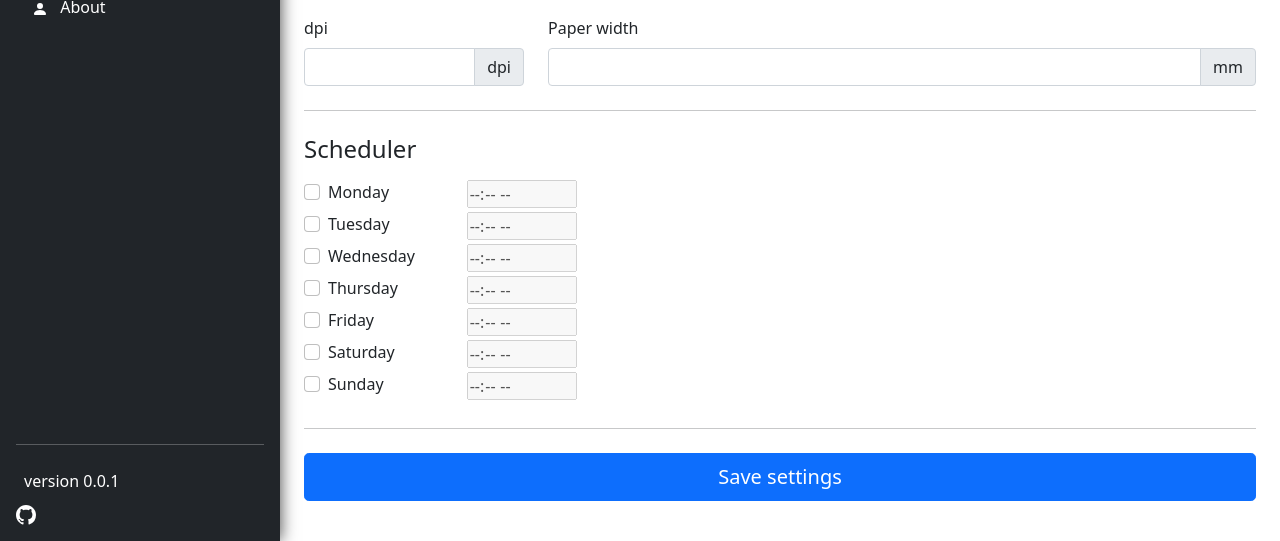
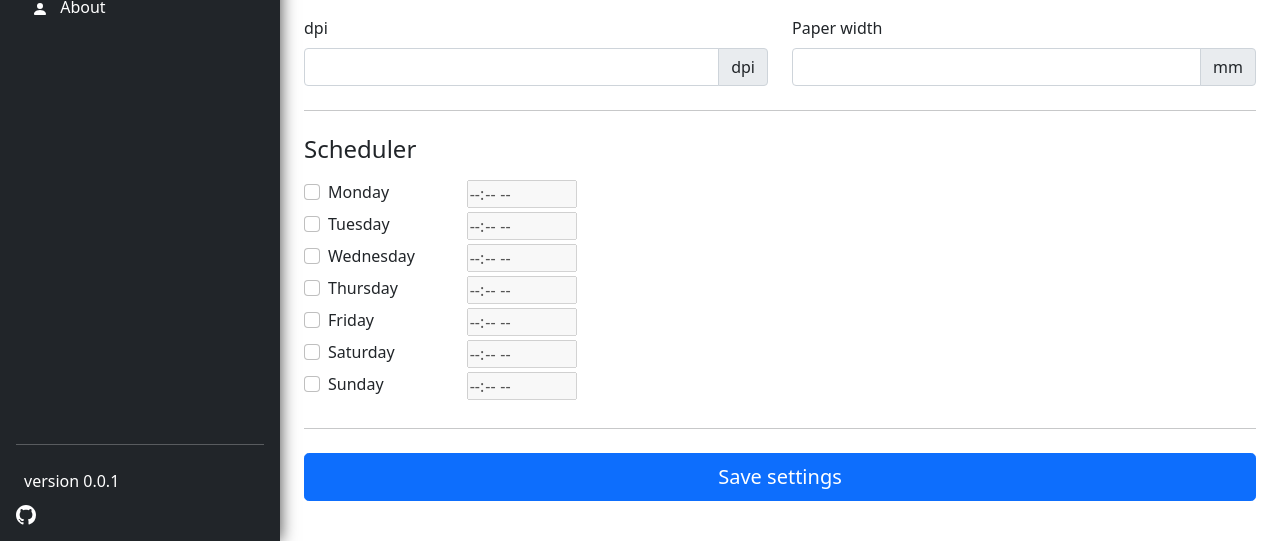
Before and after one commit to theticketpost/theticketpost-service, a Flask app: page /settings in a window 1280 px wide. Shown: the part 259-800 px from the top of the page. Run offline with Flask 2, Linux system fonts and the light colour scheme; data that the repository does not hold is empty.

Commit message:
modified column width in dpi and paper width

```diff
--- a/theticketpost/templates/settings.html
+++ b/theticketpost/templates/settings.html
@@ -29,7 +29,7 @@
                 </div>
             </div>
             <div class="row mb-3">
-                <div class="col-sm-3">
+                <div class="col-sm-6">
                     <label for="printer_dpi" class="form-label">dpi</label>
                     <div class="input-group">
                         <input type="number" class="form-control" id="printer_dpi" placeholder=""
@@ -37,7 +37,7 @@
                         <span class="input-group-text">dpi</span>
                     </div>
                 </div>
-                <div class="col-sm-9">
+                <div class="col-sm-6">
                     <label for="printer_paper_width" class="form-label">Paper width</label>
                     <div class="input-group">
                         <input type="number" class="form-control" id="printer_paper_width" placeholder=""
```
